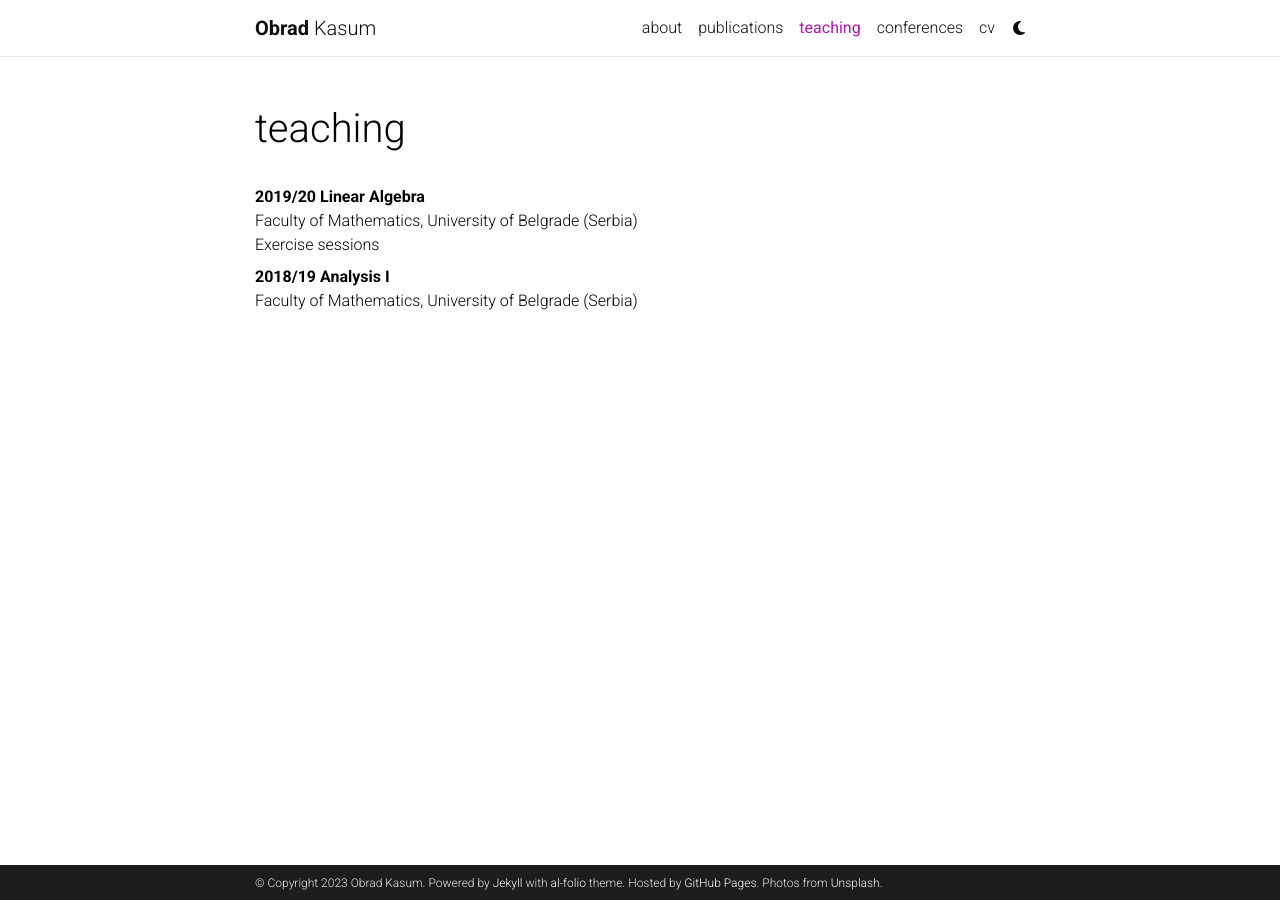
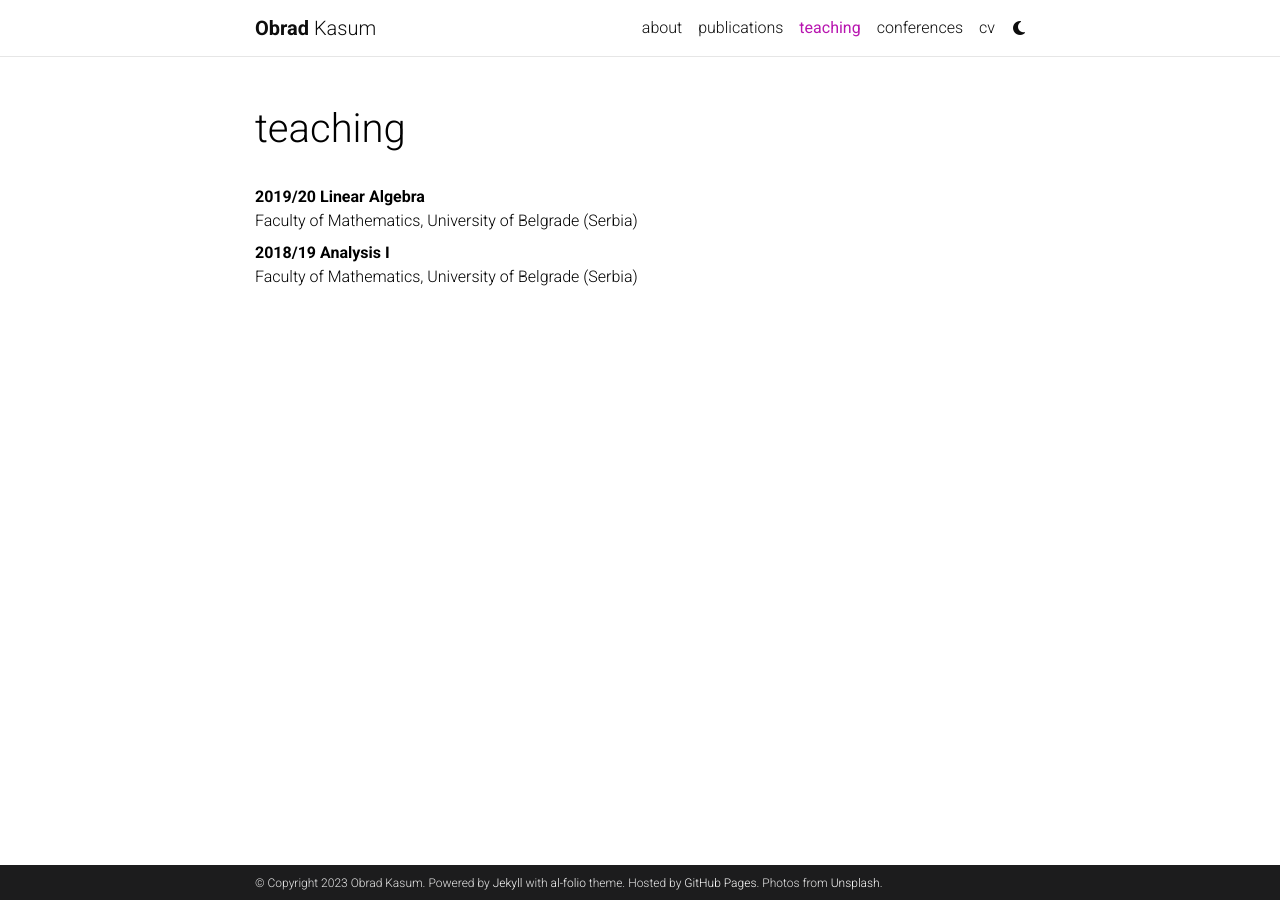
Before and after one commit to obradkasum/obradkasum.github.io, a Jekyll site: the page built from _pages/teaching.md, in a window 1280 px wide. Built offline with Jekyll 4.4.1, drawn with Linux system fonts in a browser that asks for light colours; comment, search, counter and statistics services are not loaded; a style sheet for code colours, icons or effects is not loaded.

Commit message:
Update teaching.md

```diff
--- a/_pages/teaching.md
+++ b/_pages/teaching.md
@@ -9,7 +9,7 @@ nav_order: 2
 
 <dl>
   <dt>2019/20 Linear Algebra</dt>
-  <dd>Faculty of Mathematics, University of Belgrade (Serbia)<br>Exercise sessions</dd>
+  <dd>Faculty of Mathematics, University of Belgrade (Serbia)</dd>
   <dt>2018/19 Analysis I</dt>
   <dd>Faculty of Mathematics, University of Belgrade (Serbia)</dd>
 </dl>
```
